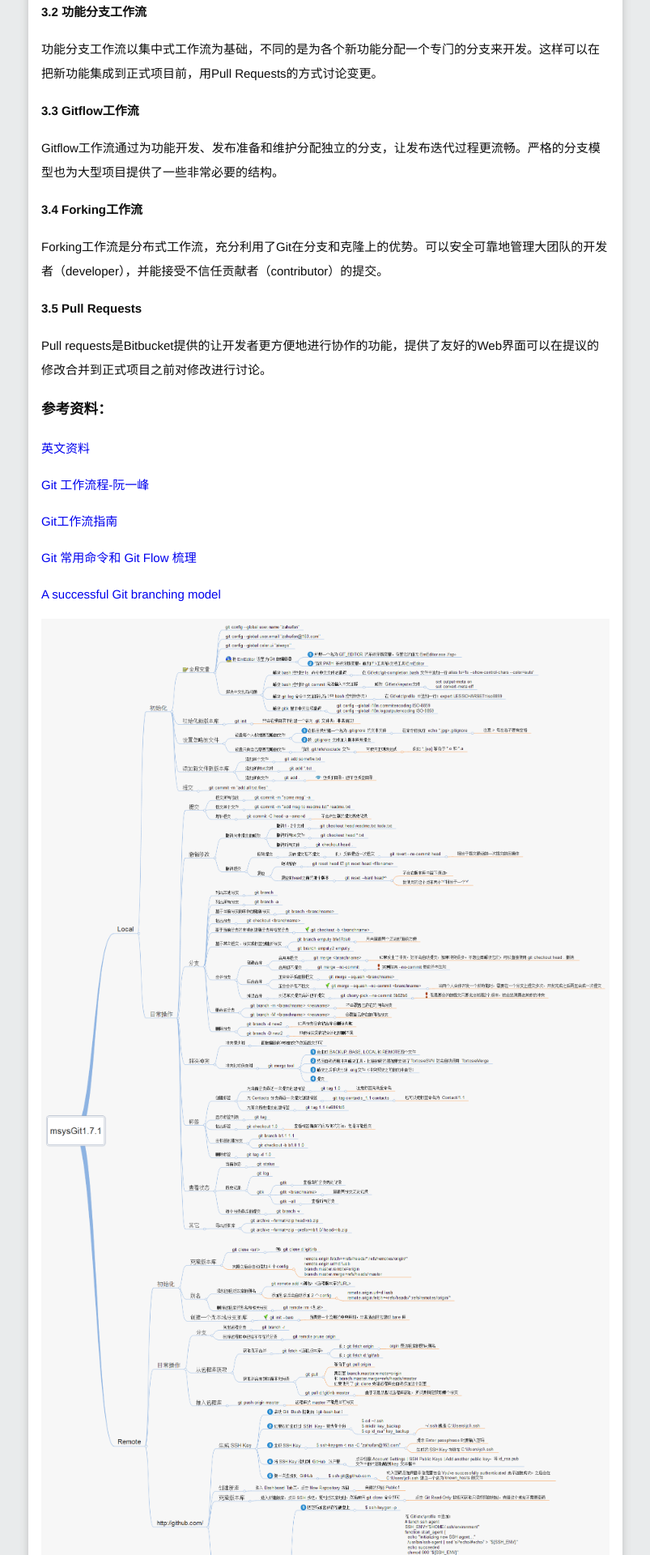
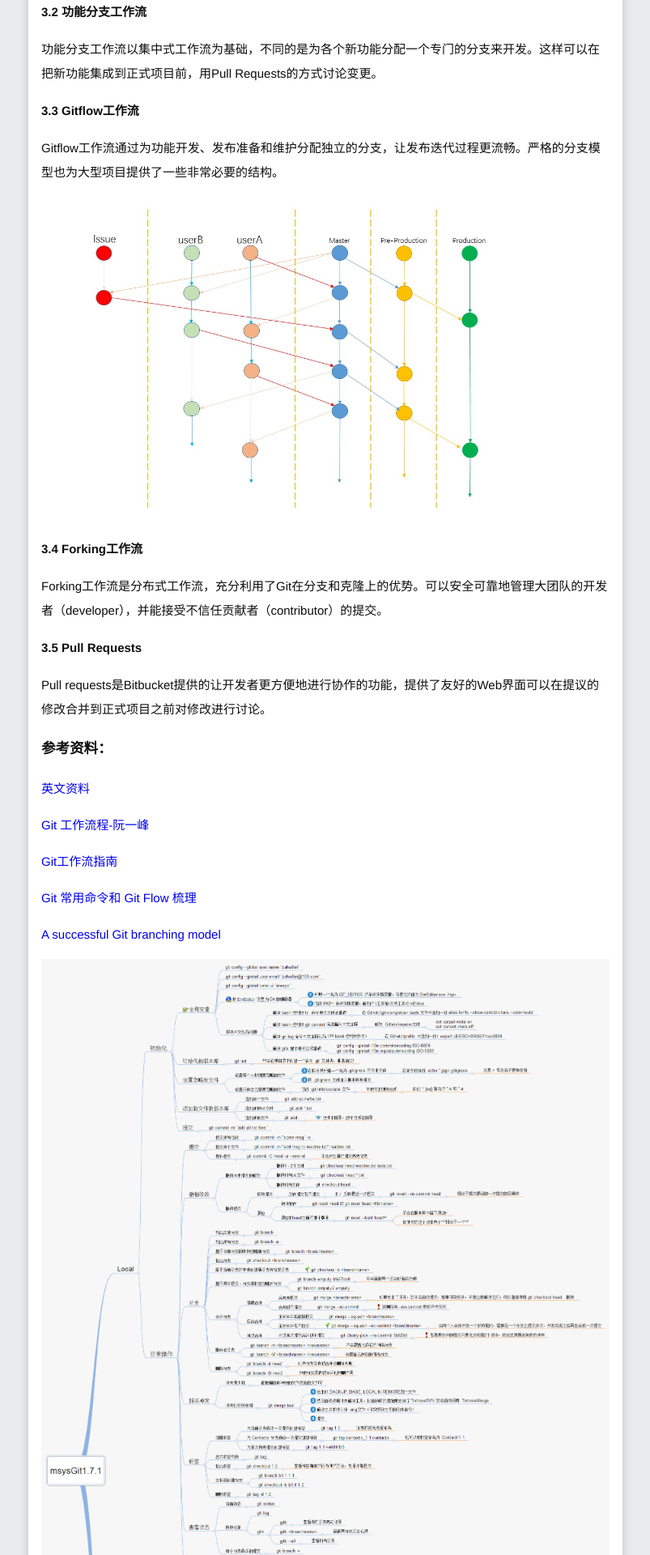
Before and after one commit to Yi-love/yi-love.github.io, a Jekyll site: the page built from _posts/2016-04-04-git.md, in a window 1280 px wide. Shown: the part 1829-3749 px from the top of the page at 81% size, without its empty margins (113-916 px from the left). Built offline with Jekyll 4.4.1, drawn with Linux system fonts in a browser that asks for light colours.

Commit message:
add git-flow.jpg

```diff
--- a/_posts/2016-04-04-git.md
+++ b/_posts/2016-04-04-git.md
@@ -83,6 +83,8 @@ tags: [git命令,工作流,分支处理]
 #### 3.3 Gitflow工作流
 >Gitflow工作流通过为功能开发、发布准备和维护分配独立的分支，让发布迭代过程更流畅。严格的分支模型也为大型项目提供了一些非常必要的结构。
 
+![git]({{site.baseurl}}/images/2016/0404_02.jpg)
+
 #### 3.4 Forking工作流
 >Forking工作流是分布式工作流，充分利用了Git在分支和克隆上的优势。可以安全可靠地管理大团队的开发者（developer），并能接受不信任贡献者（contributor）的提交。
 
```
Also changed, not shown: images/2016/0404_02.jpg (added).
